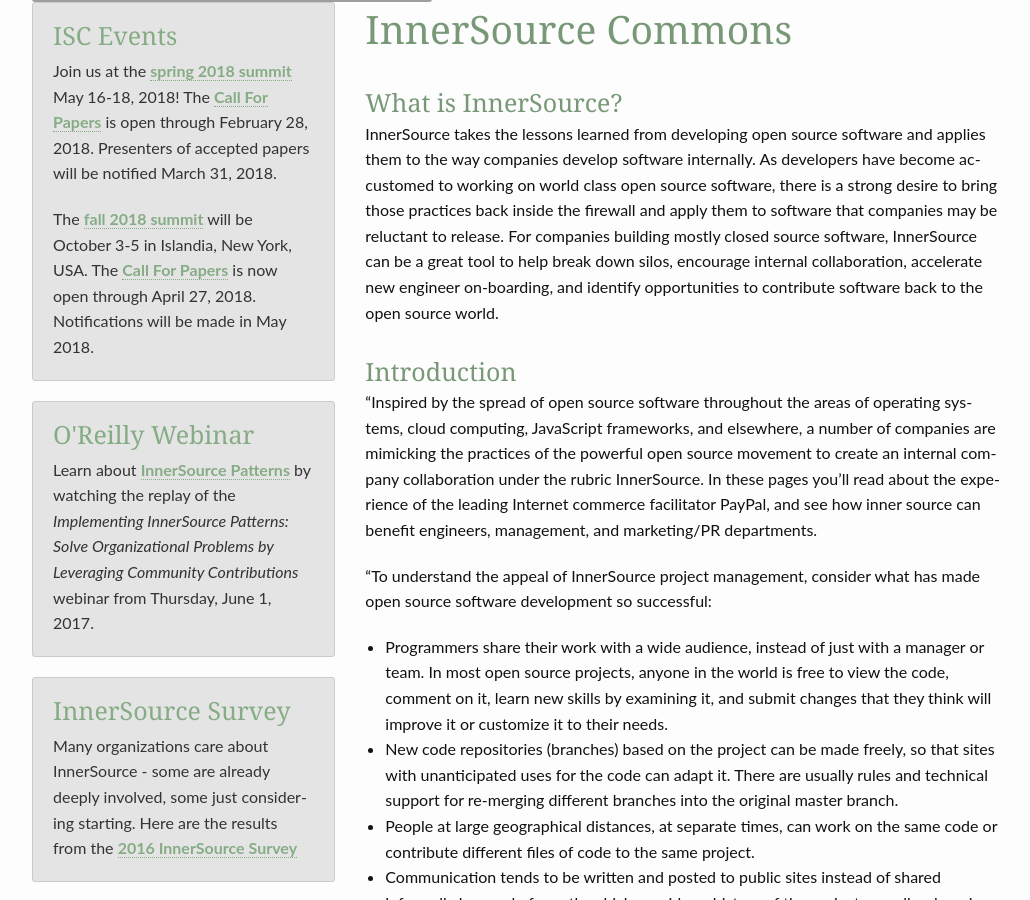
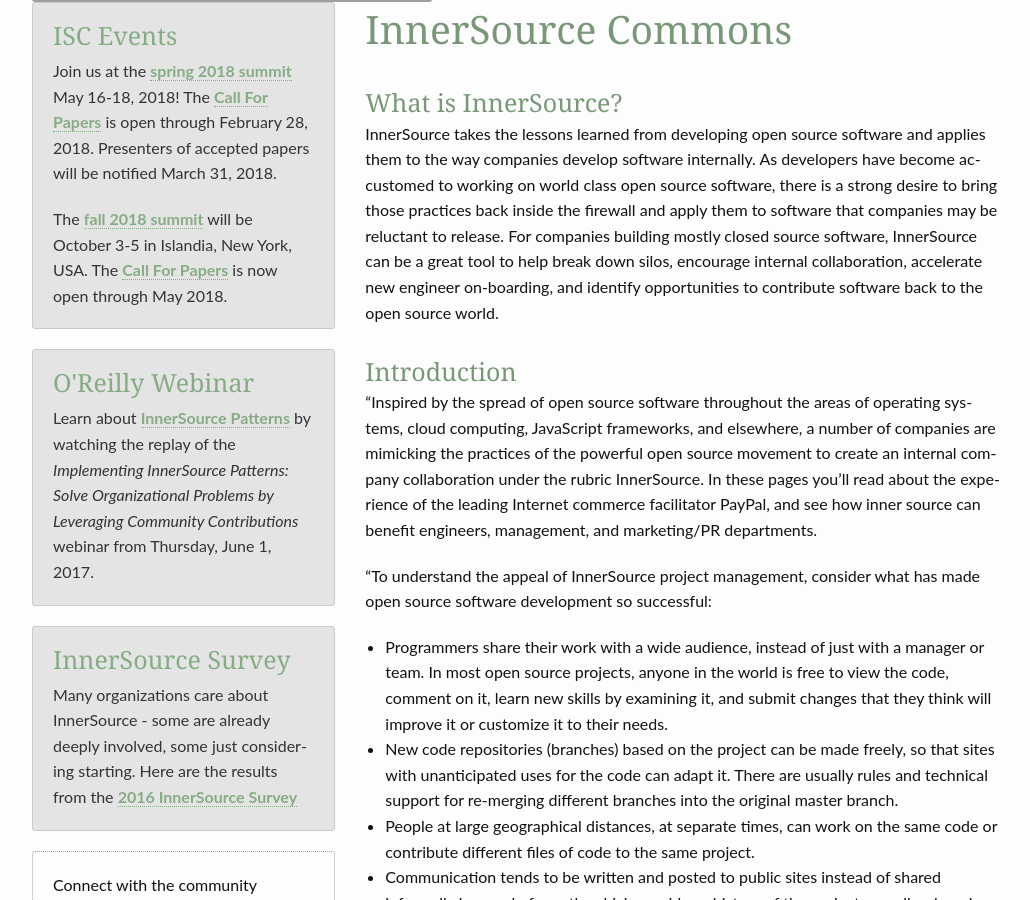
Before and after one commit to paypal/InnerSourceCommons, a Jekyll site: the page built from pages/pages-root-folder/index.md, in a window 1280 px wide and 900 px high, scrolled down 358 px. Shown: the whole window, without its empty margins (123-1153 px from the left). Built offline with Jekyll 4.4.1, drawn with Linux system fonts in a browser that asks for light colours.

Commit message:
2018-03-21

```diff
--- a/_includes/_sidebar.html
+++ b/_includes/_sidebar.html
@@ -5,7 +5,7 @@
         Join us at the <a href="/InnerSourceCommons/events/isc-spring-2018/">spring 2018 summit</a> May 16-18, 2018! The <a href="/InnerSourceCommons/events/isc-spring-2018-cfp/">Call For Papers</a> is open through February 28, 2018. Presenters of accepted papers will be notified March 31, 2018.
 		</p>
 		<p>
-		  The <a href="/InnerSourceCommons/events/isc-fall-2018/">fall 2018 summit</a> will be October 3-5 in Islandia, New York, USA. The <a href="/InnerSourceCommons/events/isc-fall-2018-cfp/">Call For Papers</a> is now open through April 27, 2018. Notifications will be made in May 2018.
+		  The <a href="/InnerSourceCommons/events/isc-fall-2018/">fall 2018 summit</a> will be October 3-5 in Islandia, New York, USA. The <a href="/InnerSourceCommons/events/isc-fall-2018-cfp/">Call For Papers</a> is now open through May 2018.
 		</p>
 	</div>
     <div class="panel radius">
```
Also changed, not shown: events/isc-fall-2018.md (+2 -2 lines).
